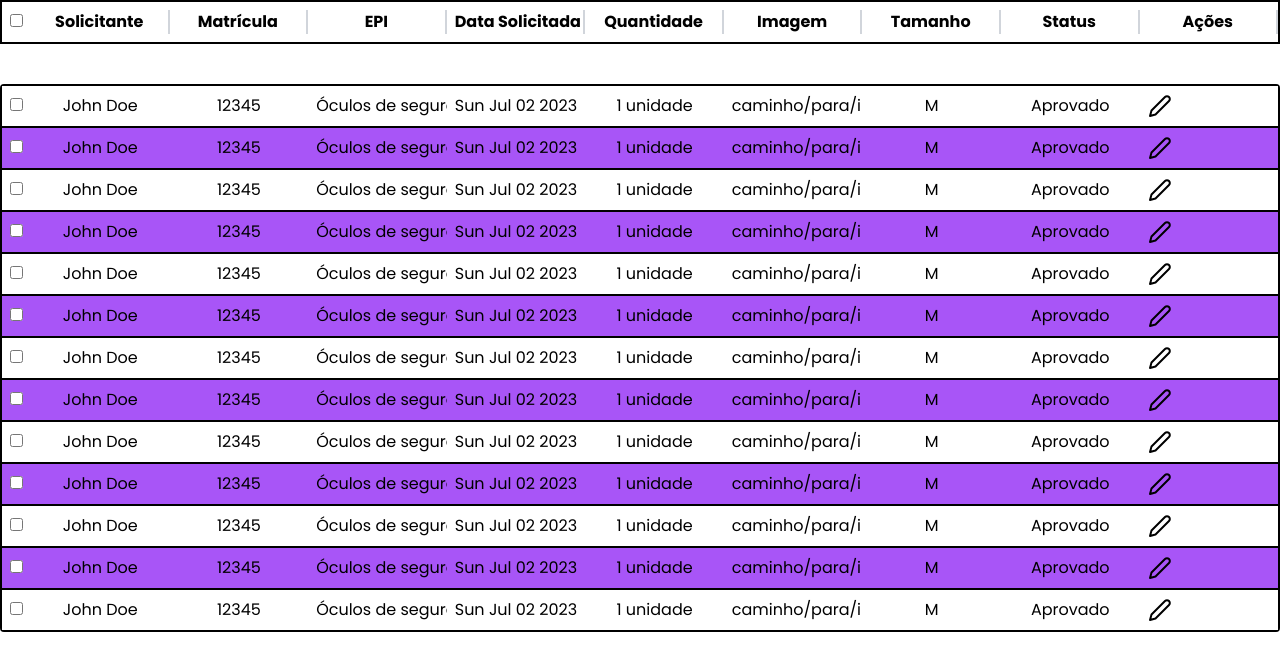
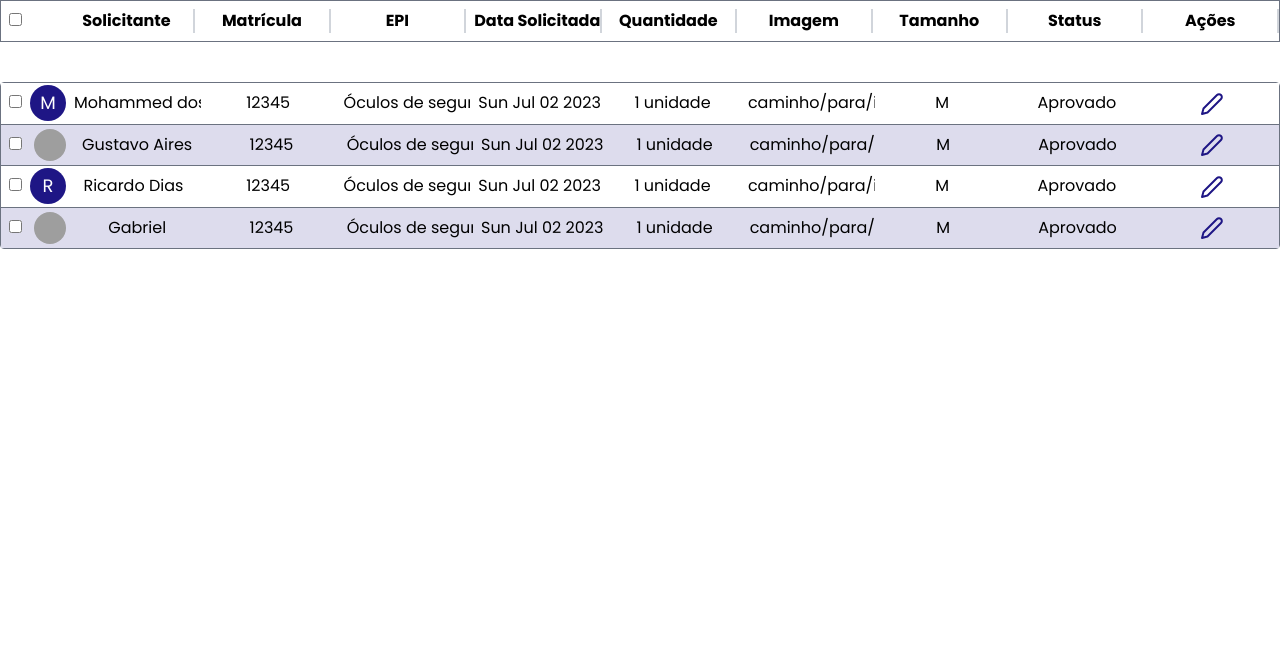
Before and after one commit to Desenvolvendo-Solucoes/frontend-fimm, a Next.js app: page /dashbord in a window 1280 px wide. Shown: the top 670 px of the page. Built offline with nearby package versions, Linux system fonts and the light colour scheme; grey boxes are pictures that could not be loaded.

Commit message:
[FEAT] Avatar

```diff
--- /dev/null
+++ b/src/app/components/Datagrid/Avatar/index.tsx
@@ -0,0 +1,31 @@
+import React from 'react'
+
+interface AvatarProps {
+  imageUrl: string
+  altText: string
+  solicitante: string
+}
+
+const Avatar: React.FC<AvatarProps> = ({ imageUrl, altText, solicitante }) => {
+  const firstLetter = solicitante.charAt(0).toUpperCase()
+  if (imageUrl) {
+    return (
+      <div className="relative flex h-10 w-10 overflow-hidden rounded-full p-1">
+        <img
+          className="h-full w-full justify-center rounded-full object-cover"
+          src={imageUrl}
+          alt={altText}
+        />
+      </div>
+    )
+  }
+  return (
+    <div className=" relative mt-0.5 flex h-9 w-9 items-center justify-center overflow-hidden rounded-full bg-primary p-1 text-white">
+      <span className="h-full w-full justify-center rounded-full object-cover text-lg">
+        {firstLetter}
+      </span>
+    </div>
+  )
+}
+
+export default Avatar
--- a/src/app/components/Datagrid/Td/index.tsx
+++ b/src/app/components/Datagrid/Td/index.tsx
@@ -1,14 +1,12 @@
 import React from 'react'
 
 interface Data {
-  data: Array<any>
+  data?: Array<any>
 }
 
 const Td: React.FC<Data> = ({ data }) => {
   return (
-    <td className="w-4/12  justify-center overflow-hidden whitespace-nowrap p-2">
-      {data}
-    </td>
+    <td className="w-4/12  overflow-hidden whitespace-nowrap p-2">{data}</td>
   )
 }
 
--- a/src/app/components/Datagrid/Th/index.tsx
+++ b/src/app/components/Datagrid/Th/index.tsx
@@ -7,8 +7,8 @@ interface Data {
 const Th: React.FC<Data> = ({ data }) => {
   return (
     <>
-      <th className="w-4/12 overflow-hidden whitespace-nowrap p-2">{data}</th>
-      <div className="flex h-6  border-l-2 border-gray-300 " />
+      <th className="w-full overflow-hidden whitespace-nowrap p-2">{data}</th>
+      <div className="flex h-6  border-l-2 border-gray-300  " />
     </>
   )
 }
--- a/src/app/components/Datagrid/index.tsx
+++ b/src/app/components/Datagrid/index.tsx
@@ -4,6 +4,7 @@ import { Edit2 } from 'react-feather'
 import React, { useState } from 'react'
 import Td from './Td'
 import Th from './Th'
+import Avatar from './Avatar'
 
 interface DataGridProps {
   data: Array<any>
@@ -35,9 +36,9 @@ const DataGrid: React.FC<DataGridProps> = ({ data }) => {
   }
 
   return (
-    <table className=" flex w-auto flex-auto flex-col">
+    <table className="flex w-auto flex-auto flex-col">
       <thead className="mb-10 ">
-        <tr className=" flex items-center  border-2 border-black">
+        <tr className=" flex items-center  border border-gray-500">
           <th className="p-2">
             <input
               type="checkbox"
@@ -45,6 +46,7 @@ const DataGrid: React.FC<DataGridProps> = ({ data }) => {
               onChange={handleSelectAllChange}
             />
           </th>
+          <div className="w-3/12"></div>
           <Th data={['Solicitante']} />
           <Th data={['Matrícula']} />
           <Th data={['EPI']} />
@@ -56,23 +58,31 @@ const DataGrid: React.FC<DataGridProps> = ({ data }) => {
           <Th data={['Ações']} />
         </tr>
       </thead>
-      <div className="rounded border-2 border-black">
+      <div className="rounded border border-gray-500">
         <tbody className="flex w-auto flex-auto flex-col">
           {data.map((item, index) => (
             <tr
               key={index}
               className={` ${
-                index === 0 ? '' : 'border-t-2'
-              } flex border-black text-center odd:bg-white even:bg-purple-500`} /// Altera a cor das Linhas do dataGrid
+                index === 0 ? '' : 'border-t'
+              } flex border-gray-500 text-center odd:bg-white even:bg-datagrid-primary`} /// Altera a cor das Linhas do dataGrid
             >
-              <td className="p-2">
+              <td className="p-2 ">
                 <input
                   type="checkbox"
                   checked={selectedRows.includes(index)}
                   onChange={() => handleCheckboxChange(index)}
                 />
               </td>
+              <div className="w-10">
+                <Avatar
+                  imageUrl={item.avatar}
+                  altText="Avatar"
+                  solicitante={item.solicitante}
+                />
+              </div>
               <Td data={item.solicitante} />
+
               <Td data={item.matricula} />
               <Td data={item.epi} />
               <Td data={item.dataSolicitada.toDateString()} />
@@ -80,7 +90,7 @@ const DataGrid: React.FC<DataGridProps> = ({ data }) => {
               <Td data={item.imagem} />
               <Td data={item.tamanho} />
               <Td data={item.status} />
-              <Td data={<Edit2 />} />
+              <Td data={<Edit2 className="inline-block" color="#1E1685" />} />
             </tr>
           ))}
         </tbody>
--- a/src/app/dashbord/page.tsx
+++ b/src/app/dashbord/page.tsx
@@ -4,7 +4,8 @@ import DataGrid from '../components/Datagrid'
 export default function Teste() {
   const data = [
     {
-      solicitante: 'John Doe',
+      solicitante: 'Mohammed dos Reis menezes ',
+      avatar: '',
       matricula: 12345,
       epi: 'Óculos de segurança',
       dataSolicitada: new Date(),
@@ -15,7 +16,9 @@ export default function Teste() {
       acoes: <button>Editar</button>,
     },
     {
-      solicitante: 'John Doe',
+      solicitante: 'Gustavo Aires',
+      avatar:
+        'https://encrypted-tbn0.gstatic.com/images?q=tbn:ANd9GcTk5iayJtE2G-sH3Ss7m0rq7fuACxniU3J1ckRjUlhvZMpGyQqgpmzuAEe0VE30etckgig&usqp=CAU',
       matricula: 12345,
       epi: 'Óculos de segurança',
       dataSolicitada: new Date(),
@@ -26,7 +29,8 @@ export default function Teste() {
       acoes: <button>Editar</button>,
     },
     {
-      solicitante: 'John Doe',
+      solicitante: 'Ricardo Dias',
+      avatar: '',
       matricula: 12345,
       epi: 'Óculos de segurança',
       dataSolicitada: new Date(),
@@ -37,7 +41,9 @@ export default function Teste() {
       acoes: <button>Editar</button>,
     },
     {
-      solicitante: 'John Doe',
+      solicitante: 'Gabriel',
+      avatar:
+        'https://w7.pngwing.com/pngs/640/691/png-transparent-avatar-boy-character-man-user-avatar-vol-9-icon.png',
       matricula: 12345,
       epi: 'Óculos de segurança',
       dataSolicitada: new Date(),
@@ -47,105 +53,7 @@ export default function Teste() {
       status: 'Aprovado',
       acoes: <button>Editar</button>,
     },
-    {
-      solicitante: 'John Doe',
-      matricula: 12345,
-      epi: 'Óculos de segurança',
-      dataSolicitada: new Date(),
-      quantidade: '1 unidade',
-      imagem: 'caminho/para/imagem.jpg',
-      tamanho: 'M',
-      status: 'Aprovado',
-      acoes: <button>Editar</button>,
-    },
-    {
-      solicitante: 'John Doe',
-      matricula: 12345,
-      epi: 'Óculos de segurança',
-      dataSolicitada: new Date(),
-      quantidade: '1 unidade',
-      imagem: 'caminho/para/imagem.jpg',
-      tamanho: 'M',
-      status: 'Aprovado',
-      acoes: <button>Editar</button>,
-    },
-    {
-      solicitante: 'John Doe',
-      matricula: 12345,
-      epi: 'Óculos de segurança',
-      dataSolicitada: new Date(),
-      quantidade: '1 unidade',
-      imagem: 'caminho/para/imagem.jpg',
-      tamanho: 'M',
-      status: 'Aprovado',
-      acoes: <button>Editar</button>,
-    },
-    {
-      solicitante: 'John Doe',
-      matricula: 12345,
-      epi: 'Óculos de segurança',
-      dataSolicitada: new Date(),
-      quantidade: '1 unidade',
-      imagem: 'caminho/para/imagem.jpg',
-      tamanho: 'M',
-      status: 'Aprovado',
-      acoes: <button>Editar</button>,
-    },
-    {
-      solicitante: 'John Doe',
-      matricula: 12345,
-      epi: 'Óculos de segurança',
-      dataSolicitada: new Date(),
-      quantidade: '1 unidade',
-      imagem: 'caminho/para/imagem.jpg',
-      tamanho: 'M',
-      status: 'Aprovado',
-      acoes: <button>Editar</button>,
-    },
-    {
-      solicitante: 'John Doe',
-      matricula: 12345,
-      epi: 'Óculos de segurança',
-      dataSolicitada: new Date(),
-      quantidade: '1 unidade',
-      imagem: 'caminho/para/imagem.jpg',
-      tamanho: 'M',
-      status: 'Aprovado',
-      acoes: <button>Editar</button>,
-    },
-    {
-      solicitante: 'John Doe',
-      matricula: 12345,
-      epi: 'Óculos de segurança',
-      dataSolicitada: new Date(),
-      quantidade: '1 unidade',
-      imagem: 'caminho/para/imagem.jpg',
-      tamanho: 'M',
-      status: 'Aprovado',
-      acoes: <button>Editar</button>,
-    },
-    {
-      solicitante: 'John Doe',
-      matricula: 12345,
-      epi: 'Óculos de segurança',
-      dataSolicitada: new Date(),
-      quantidade: '1 unidade',
-      imagem: 'caminho/para/imagem.jpg',
-      tamanho: 'M',
-      status: 'Aprovado',
-      acoes: <button>Editar</button>,
-    },
-    {
-      solicitante: 'John Doe',
-      matricula: 12345,
-      epi: 'Óculos de segurança',
-      dataSolicitada: new Date(),
-      quantidade: '1 unidade',
-      imagem: 'caminho/para/imagem.jpg',
-      tamanho: 'M',
-      status: 'Aprovado',
-      acoes: <button>Editar</button>,
-    },
+
     // Adicione mais itens de dados conforme necessário
   ]
 
--- a/tailwind.config.js
+++ b/tailwind.config.js
@@ -21,6 +21,9 @@ module.exports = {
           secondary: '#1E3A8A',
         },
         primary: '#1E1685',
+        datagrid: {
+          primary: '#DDDCED',
+        },
       },
     },
   },
```
Also changed, not shown: src/app/components/Input.tsx (deleted).
